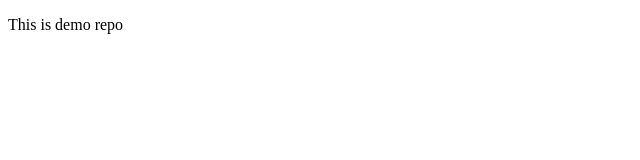
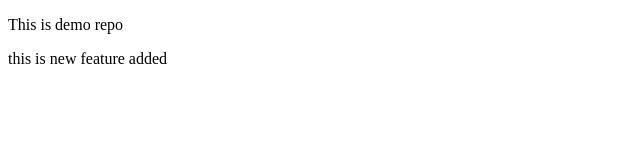
Before and after one commit to vaishnavpatil15/demoRepo, a plain HTML site: page index.html in a window 1280 px wide. Shown: the whole page, without its empty margins (0-640 px from the left). Drawn offline with Linux system fonts and the light colour scheme.

Commit message:
added feature

```diff
--- a/index.html
+++ b/index.html
@@ -7,5 +7,6 @@
 </head>
 <body>
     <p>This is demo repo</p>
+    <p>this is new feature added</p>
 </body>
 </html>
```
